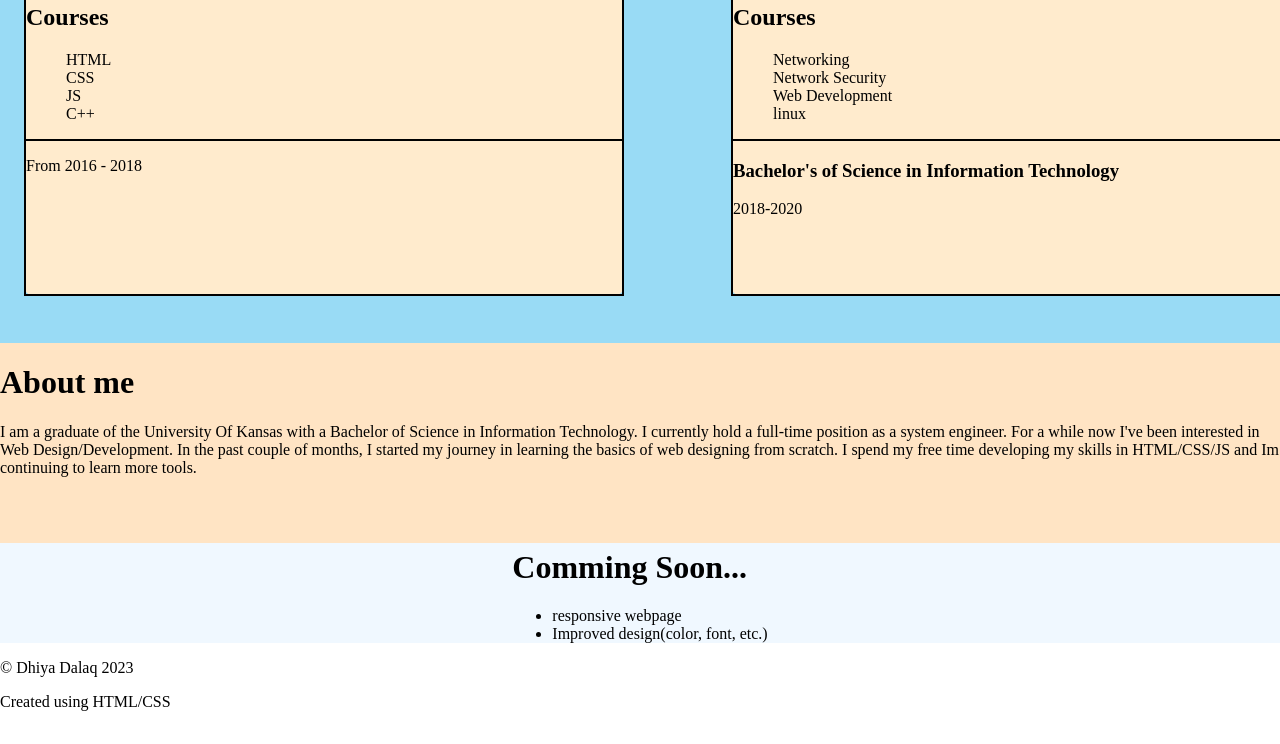
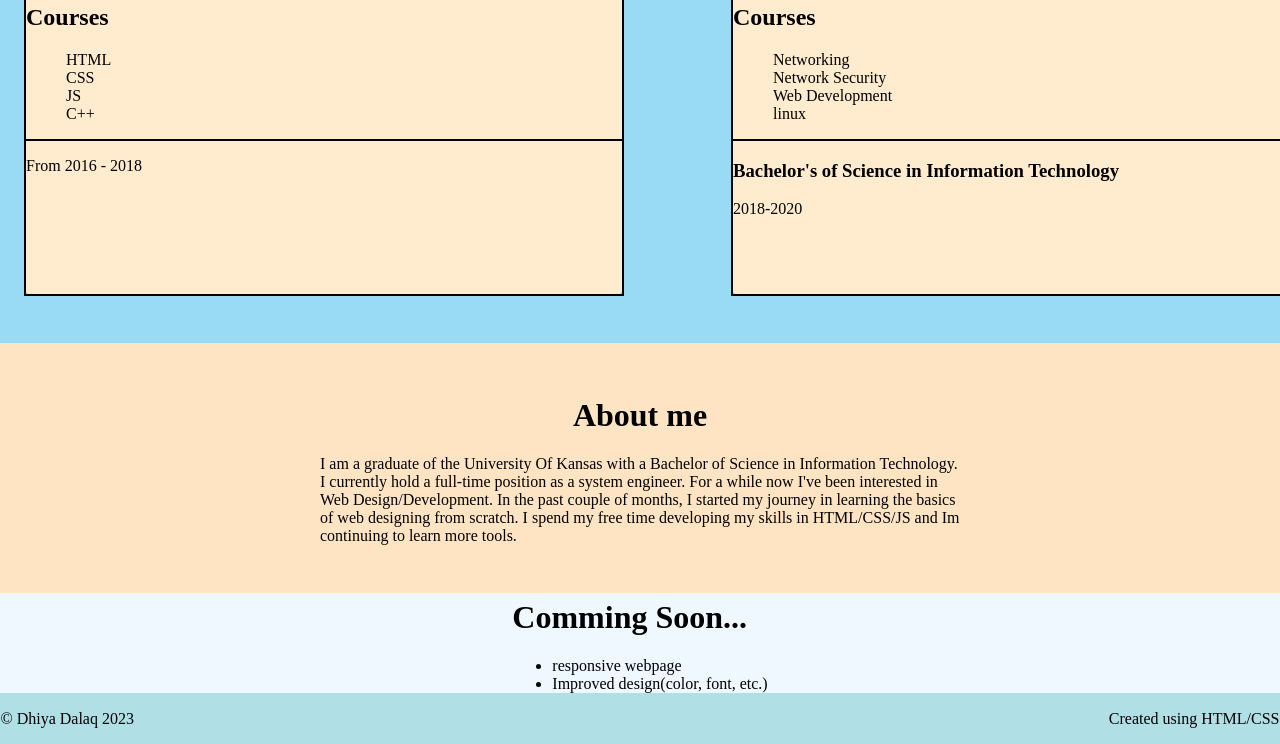
Before and after one commit to ddalaq/my-portfolio, a plain HTML site: page index.html in a window 1280 px wide. Shown: the part 957-1701 px from the top of the page. Drawn offline with Linux system fonts and the light colour scheme.

Commit message:
added "about me" footer and updated navbar

```diff
--- a/css/style.css
+++ b/css/style.css
@@ -27,9 +27,12 @@ body {
 
 #about-me {
     background-color:bisque;
-    justify-content: left;
-    align-items: start;
-    height: 200px;
+    height: 250px;
+}
+
+#footer {
+    background-color: powderblue;
+    padding: .5px;
 }
 
 img {
@@ -79,6 +82,7 @@ img {
     margin: 0;
     padding: 0;
     background-color: yellowgreen;
+    text-align: right;
 }
 
 .navbr {
@@ -89,6 +93,7 @@ img {
 .navbr a {
     text-decoration: none;
     color: whitesmoke;
+    text-transform: uppercase;
 }
 
 .navbr:hover {
@@ -98,3 +103,21 @@ img {
 .courses {
     list-style: none;
 }
+
+
+
+#about-me > div {
+    width: 50%;
+}
+
+.ab {
+    text-align: center;
+}
+
+#footer p {
+    display: inline-block;
+}
+
+.pr {
+    float: right;
+}
```
